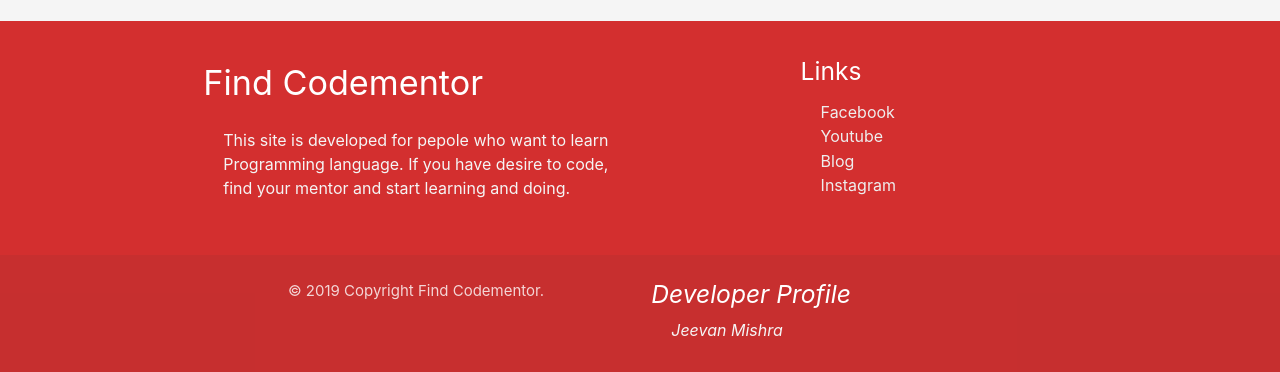
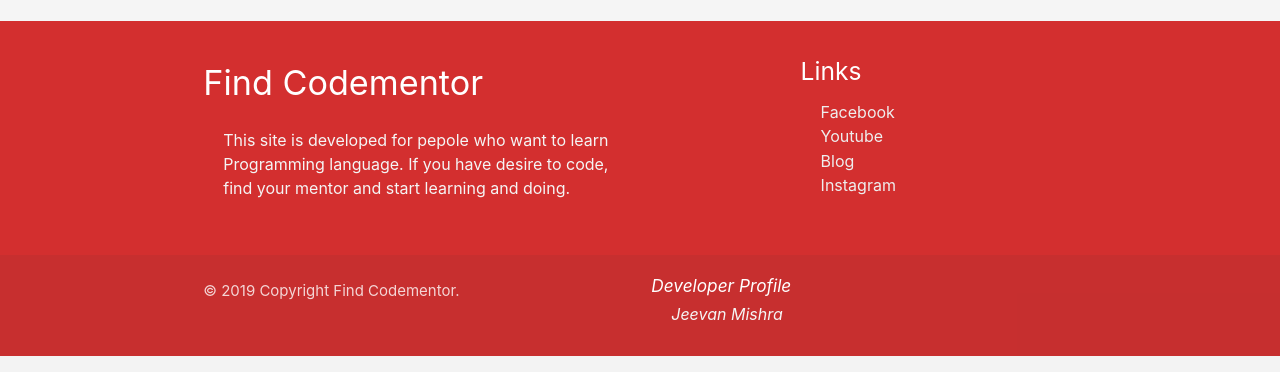
Before and after one commit to g1mishra/find_codementor, a Django app: page / in a window 1280 px wide. Shown: the part 724-1096 px from the top of the page. Run offline with Django 3.2, Linux system fonts and the light colour scheme.

Commit message:
Update base.html

```diff
--- a/templates/base.html
+++ b/templates/base.html
@@ -108,9 +108,9 @@
                 <div class="footer-copyright">
                   <div class="container">
                     <div class="row">
-                      <p class="col s6 center-align">© 2019 Copyright Find Codementor.</p>
+                      <p class="col s6">© 2019 Copyright Find Codementor.</p>
                       <i class="col s6">
-                          <h5 class="white-text">Developer Profile</h5>
+                          <h6 class="white-text">Developer Profile</h6>
                           <a class="grey-text text-lighten-4" href="https://www.linkedin.com/in/jeevan-kumar-618a95153/">Jeevan Mishra</a>
                       </i>
                     </div>
```
